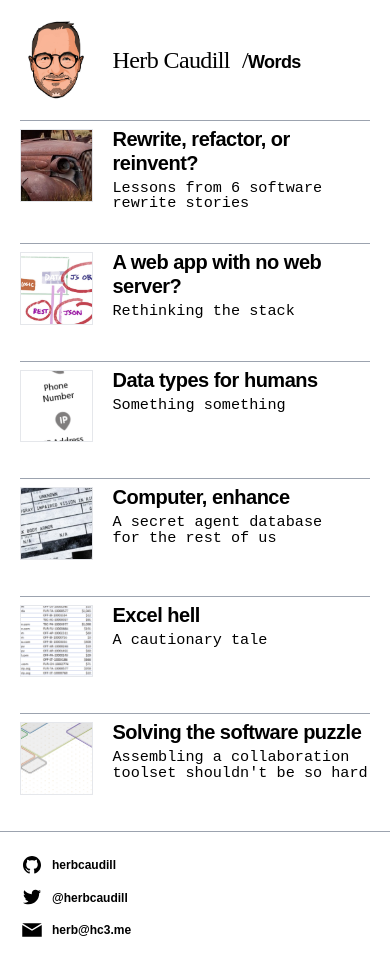
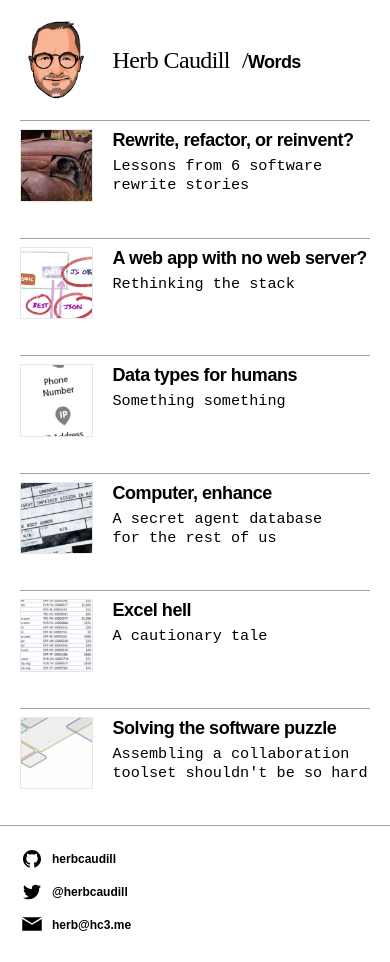
Before and after one commit to HerbCaudill/herbcaudill.com, a Next.js app: page / in a window 390 px wide. Built offline with nearby package versions, Linux system fonts and the light colour scheme; what @savvywombat/tailwindcss-grid-areas would draw is missing.

Commit message:
components/Posts.tsx: rearrange classes

```diff
--- a/components/Posts.tsx
+++ b/components/Posts.tsx
@@ -11,11 +11,8 @@ export const Posts: React.FC<{ posts: PostData[] }> = ({ posts }) => {
           <Link href={`/posts/${id}`} key={id}>
             <div
               className={`
-                grid grid-cols-4
-                gap-5
-
-                md:grid-cols-9
-
+                grid gap-5
+                grid-cols-4 md:grid-cols-9
                 border-t border-gray-400
                 pt-2 pb-7
                 hover:bg-gray-400 hover:bg-opacity-5 transition-all duration-500 ease-in-out
@@ -32,28 +29,25 @@ export const Posts: React.FC<{ posts: PostData[] }> = ({ posts }) => {
                 </div>
                 <Date
                   dateString={date}
-                  className={`
-                    hidden
-                    md:block
-                    text-2xs tracking-widest font-mono uppercase `}
+                  className={`hidden md:block text-2xs tracking-widest font-mono uppercase`}
                 />
               </div>
 
               {/* Title */}
               <div className="col-span-3">
                 <a
-                  className="font-sans font-bold text-xl tracking-tight leading-none splat-underline"
+                  className="font-sans font-bold text-lg tracking-tight leading-none md:leading-none splat-underline"
                   dangerouslySetInnerHTML={{ __html: title }}
                 />
                 <div
-                  className="font-mono leading-none md:leading-tight py-1 text-sm  md:font-serif md:text-base  "
+                  className="font-mono leading-tight md:leading-tight py-1 text-sm  md:font-serif md:text-base  "
                   dangerouslySetInnerHTML={{ __html: subtitle }}
                 />
               </div>
 
               {/* Description */}
               <div
-                className="hidden md:block col-span-4 lg:col-span-3 text-2xs lg:text-xs text-gray-700 font-mono "
+                className="hidden md:block col-span-4 lg:col-span-3 text-xs text-gray-700 font-mono "
                 dangerouslySetInnerHTML={{ __html: description }}
               />
 
```
